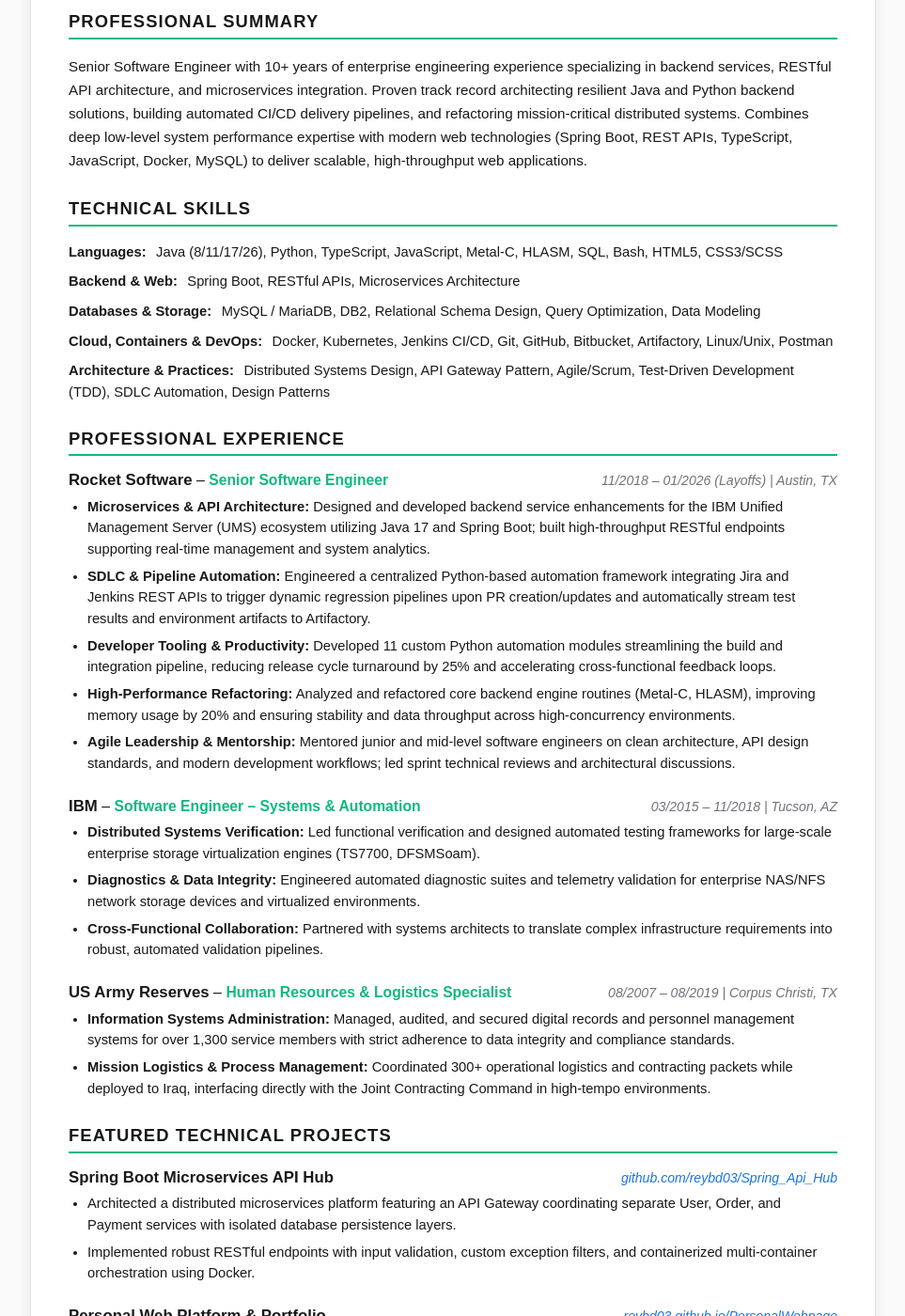
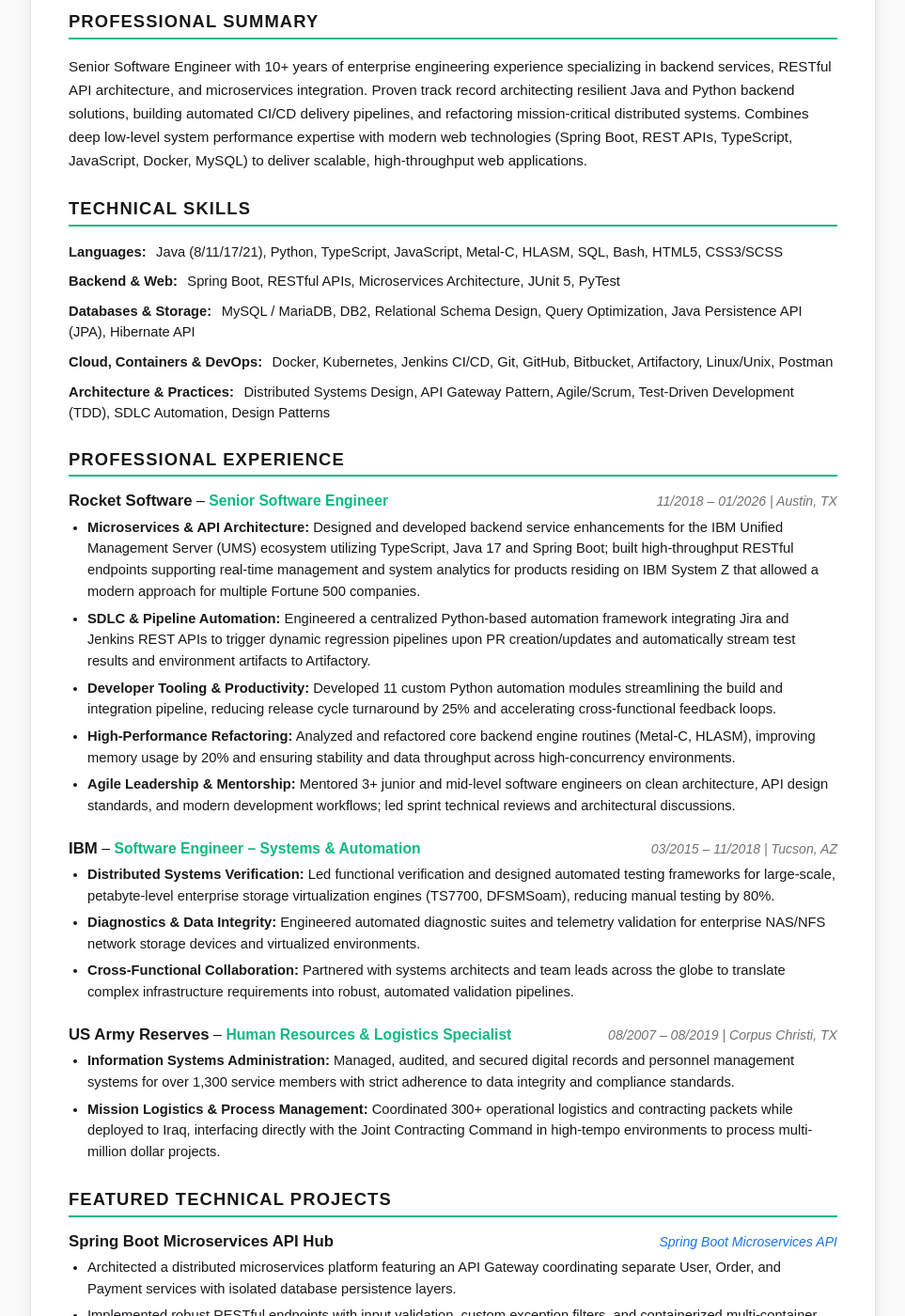
Before and after one commit to reybd03/PersonalWebpage, a Jekyll site: the page pages/resume.html, which Jekyll copies as it is, in a window 1280 px wide and 1400 px high, scrolled down 497 px. Shown: the whole window at 94% size, without its empty margins (158-1121 px from the left). Built offline with Jekyll 4.4.1, drawn with Linux system fonts in a browser that asks for light colours; some of the changed text lies outside the part shown.

Commit message:
Update to Resume

```diff
--- a/pages/resume.html
+++ b/pages/resume.html
@@ -49,13 +49,13 @@
             >
             <span>&bull;</span>
             <a
-              href="//linkedin.com/in/reynaldo-benavidez-ab91968a/"
+              href="https://linkedin.com/in/reynaldo-benavidez-ab91968a/"
               target="_blank"
               rel="noopener"
               >LinkedIn</a
             >
             <span>&bull;</span>
-            <a href="//github.com/reybd03" target="_blank" rel="noopener"
+            <a href="https://github.com/reybd03" target="_blank" rel="noopener"
               >GitHub</a
             >
             <span>&bull;</span>
@@ -92,21 +92,22 @@
             <div class="skill-category">
               <span class="skill-label">Languages:</span>
               <span class="skill-items"
-                >Java (8/11/17/26), Python, TypeScript, JavaScript, Metal-C,
+                >Java (8/11/17/21), Python, TypeScript, JavaScript, Metal-C,
                 HLASM, SQL, Bash, HTML5, CSS3/SCSS</span
               >
             </div>
             <div class="skill-category">
               <span class="skill-label">Backend &amp; Web:</span>
               <span class="skill-items"
-                >Spring Boot, RESTful APIs, Microservices Architecture</span
+                >Spring Boot, RESTful APIs, Microservices Architecture, JUnit 5,
+                PyTest</span
               >
             </div>
             <div class="skill-category">
               <span class="skill-label">Databases &amp; Storage:</span>
               <span class="skill-items"
                 >MySQL / MariaDB, DB2, Relational Schema Design, Query
-                Optimization, Data Modeling</span
+                Optimization, Java Persistence API (JPA), Hibernate API</span
               >
             </div>
             <div class="skill-category">
@@ -126,7 +127,6 @@
             </div>
           </div>
         </section>
-        <!-- <p><br><br></p> -->
         <!-- Professional Experience -->
         <section class="resume-section" aria-labelledby="experience-heading">
           <h2 id="experience-heading" class="resume-section-title">
@@ -140,17 +140,17 @@
                 <span class="org-name">Rocket Software</span> &ndash;
                 <span class="role-title">Senior Software Engineer</span>
               </div>
-              <div class="meta-info">
-                11/2018 &ndash; 01/2026 (Layoffs) | Austin, TX
-              </div>
+              <div class="meta-info">11/2018 &ndash; 01/2026 | Austin, TX</div>
             </div>
             <ul class="bullet-points">
               <li>
                 <strong>Microservices &amp; API Architecture:</strong> Designed
                 and developed backend service enhancements for the IBM Unified
-                Management Server (UMS) ecosystem utilizing Java 17 and Spring
-                Boot; built high-throughput RESTful endpoints supporting
-                real-time management and system analytics.
+                Management Server (UMS) ecosystem utilizing TypeScript, Java 17
+                and Spring Boot; built high-throughput RESTful endpoints
+                supporting real-time management and system analytics for
+                products residing on IBM System Z that allowed a modern approach
+                for multiple Fortune 500 companies.
               </li>
               <li>
                 <strong>SDLC &amp; Pipeline Automation:</strong> Engineered a
@@ -172,7 +172,7 @@
                 throughput across high-concurrency environments.
               </li>
               <li>
-                <strong>Agile Leadership &amp; Mentorship:</strong> Mentored
+                <strong>Agile Leadership &amp; Mentorship:</strong> Mentored 3+
                 junior and mid-level software engineers on clean architecture,
                 API design standards, and modern development workflows; led
                 sprint technical reviews and architectural discussions.
@@ -195,8 +195,9 @@
               <li>
                 <strong>Distributed Systems Verification:</strong> Led
                 functional verification and designed automated testing
-                frameworks for large-scale enterprise storage virtualization
-                engines (TS7700, DFSMSoam).
+                frameworks for large-scale, petabyte-level enterprise storage
+                virtualization engines (TS7700, DFSMSoam), reducing manual
+                testing by 80%.
               </li>
               <li>
                 <strong>Diagnostics &amp; Data Integrity:</strong> Engineered
@@ -206,8 +207,9 @@
               </li>
               <li>
                 <strong>Cross-Functional Collaboration:</strong> Partnered with
-                systems architects to translate complex infrastructure
-                requirements into robust, automated validation pipelines.
+                systems architects and team leads across the globe to translate
+                complex infrastructure requirements into robust, automated
+                validation pipelines.
               </li>
             </ul>
           </div>
@@ -236,7 +238,8 @@
                 <strong>Mission Logistics &amp; Process Management:</strong>
                 Coordinated 300+ operational logistics and contracting packets
                 while deployed to Iraq, interfacing directly with the Joint
-                Contracting Command in high-tempo environments.
+                Contracting Command in high-tempo environments to process
+                multi-million dollar projects.
               </li>
             </ul>
           </div>
@@ -258,7 +261,7 @@
                   href="https://github.com/reybd03/Spring_Api_Hub"
                   target="_blank"
                   rel="noopener"
-                  >github.com/reybd03/Spring_Api_Hub</a
+                  >Spring Boot Microservices API</a
                 >
               </div>
             </div>
@@ -288,7 +291,7 @@
                   href="https://reybd03.github.io/PersonalWebpage/index.html"
                   target="_blank"
                   rel="noopener"
-                  >reybd03.github.io/PersonalWebpage</a
+                  >Personal WebPage</a
                 >
               </div>
             </div>
```
Also changed, not shown: Reynaldo_Benavidez_Resume.md (+3 -3 lines).
